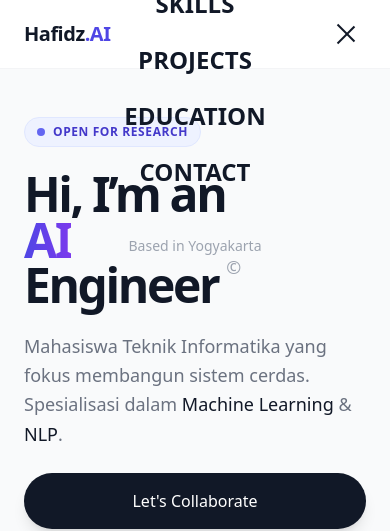
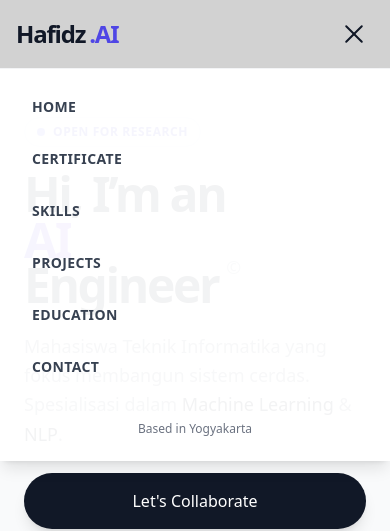
Before and after one commit to hafidz-ar/interactive-cv, a Vue app in the folder frontend/: page / in a window 390 px wide. Both pictures are taken after a click on the button "Toggle Menu". Shown: the top 531 px of the page. Built offline with nearby package versions, Linux system fonts and the light colour scheme.

Commit message:
feat: improve navbar ui and responsiveness

```diff
--- a/frontend/src/components/Navbar.vue
+++ b/frontend/src/components/Navbar.vue
@@ -14,62 +14,74 @@ const navLinks = ref([
 
 const toggleMenu = () => {
   isMenuOpen.value = !isMenuOpen.value;
-  // Mencegah scroll saat menu terbuka
-  document.body.style.overflow = isMenuOpen.value ? 'hidden' : 'auto';
 };
 
 const closeMenu = () => {
   isMenuOpen.value = false;
-  document.body.style.overflow = 'auto';
 };
 </script>
 
 <template>
-  <header class="bg-white/90 backdrop-blur-lg border-b border-gray-100 sticky top-0 z-50">
-    <nav class="container mx-auto px-6 py-4 flex justify-between items-center relative z-50">
-      <a href="#" class="text-xl font-black tracking-tight text-gray-900 z-50 relative">
+  <header class="bg-white/80 backdrop-blur-xl border-b border-gray-100 sticky top-0 z-50 transition-all duration-300">
+    <nav class="container mx-auto px-4 sm:px-6 lg:px-8 py-4 flex justify-between items-center relative z-50">
+      <!-- Logo -->
+      <a href="#" class="text-2xl font-black tracking-tighter text-gray-900 flex items-center gap-1 hover:opacity-80 transition-opacity">
         Hafidz<span class="text-indigo-600">.AI</span>
       </a>
 
-      <ul class="hidden md:flex space-x-8 items-center">
+      <!-- Desktop Menu -->
+      <ul class="hidden lg:flex items-center space-x-8">
         <li v-for="link in navLinks" :key="link.name">
-          <a :href="link.href" class="text-sm font-bold text-gray-500 hover:text-indigo-600 transition-colors tracking-wide">
+          <a
+            :href="link.href"
+            class="text-sm font-semibold text-gray-600 hover:text-indigo-600 transition-all duration-300 tracking-wide relative group py-2"
+          >
             {{ link.name }}
+            <span class="absolute bottom-0 left-0 w-0 h-0.5 bg-indigo-600 transition-all duration-300 group-hover:w-full rounded-full"></span>
           </a>
         </li>
       </ul>
 
-      <button @click="toggleMenu" class="md:hidden text-gray-900 focus:outline-none z-50 relative p-2">
-        <div class="w-6 h-5 relative flex flex-col justify-between">
-          <span :class="{'rotate-45 translate-y-2': isMenuOpen}" class="w-full h-0.5 bg-current transition-transform duration-300 transform origin-center"></span>
-          <span :class="{'opacity-0': isMenuOpen}" class="w-full h-0.5 bg-current transition-opacity duration-300"></span>
-          <span :class="{'-rotate-45 -translate-y-2': isMenuOpen}" class="w-full h-0.5 bg-current transition-transform duration-300 transform origin-center"></span>
-        </div>
-      </button>
+      <!-- Mobile Menu Button -->
+      <div class="flex items-center lg:hidden">
+        <button
+          @click="toggleMenu"
+          class="text-gray-900 focus:outline-none p-2 rounded-lg hover:bg-gray-100/50 transition-colors"
+          aria-label="Toggle Menu"
+        >
+          <div class="w-6 h-5 relative flex flex-col justify-between">
+            <span :class="{'rotate-45 translate-y-[9px]': isMenuOpen}" class="w-full h-0.5 bg-current transition-all duration-300 transform origin-center rounded-full"></span>
+            <span :class="{'opacity-0': isMenuOpen}" class="w-full h-0.5 bg-current transition-opacity duration-300 rounded-full"></span>
+            <span :class="{'-rotate-45 -translate-y-[9px]': isMenuOpen}" class="w-full h-0.5 bg-current transition-all duration-300 transform origin-center rounded-full"></span>
+          </div>
+        </button>
+      </div>
     </nav>
 
+    <!-- Mobile Menu Dropdown -->
     <transition
-      enter-active-class="transition duration-300 ease-out"
-      enter-from-class="opacity-0 -translate-y-4"
-      enter-to-class="opacity-100 translate-y-0"
-      leave-active-class="transition duration-200 ease-in"
-      leave-from-class="opacity-100 translate-y-0"
-      leave-to-class="opacity-0 -translate-y-4"
+      enter-active-class="transition-all duration-300 ease-out"
+      enter-from-class="opacity-0 max-h-0 translate-y-[-10px]"
+      enter-to-class="opacity-100 max-h-[500px] translate-y-0"
+      leave-active-class="transition-all duration-200 ease-in"
+      leave-from-class="opacity-100 max-h-[500px] translate-y-0"
+      leave-to-class="opacity-0 max-h-0 translate-y-[-10px]"
     >
-      <div v-if="isMenuOpen" class="fixed inset-0 bg-white z-40 flex flex-col items-center justify-center md:hidden pt-16">
-        <ul class="space-y-6 text-center">
-          <li v-for="link in navLinks" :key="link.name">
+      <div v-if="isMenuOpen" class="lg:hidden bg-white/95 backdrop-blur-xl border-t border-gray-100 absolute w-full shadow-lg overflow-hidden">
+        <ul class="flex flex-col px-4 sm:px-6 py-4 space-y-2">
+          <li v-for="(link, index) in navLinks" :key="link.name"
+              class="transform transition-all duration-300"
+              :style="{ transitionDelay: isMenuOpen ? `${index * 50}ms` : '0ms' }">
             <a
               :href="link.href"
               @click="closeMenu"
-              class="text-2xl font-bold text-gray-900 hover:text-indigo-600 transition-colors"
+              class="flex items-center w-full px-4 py-3 text-sm font-bold text-gray-700 hover:text-indigo-600 hover:bg-indigo-50/50 rounded-xl transition-all duration-300 tracking-wide"
             >
               {{ link.name }}
             </a>
           </li>
         </ul>
-
-        <div class="mt-12 text-sm text-gray-400">
+        <div class="px-8 pb-6 pt-2 text-xs text-gray-500 font-medium text-center mt-2">
           Based in Yogyakarta
         </div>
       </div>
```
